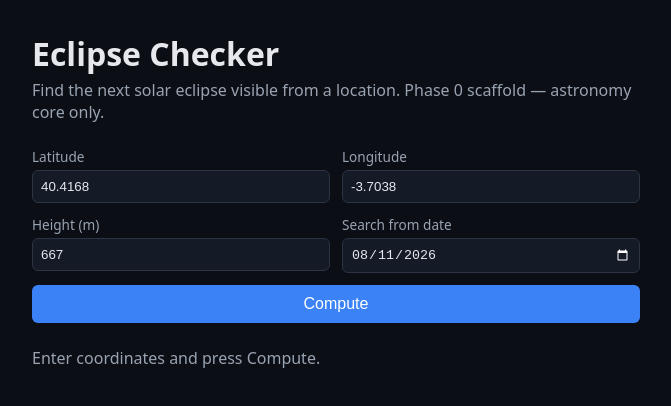
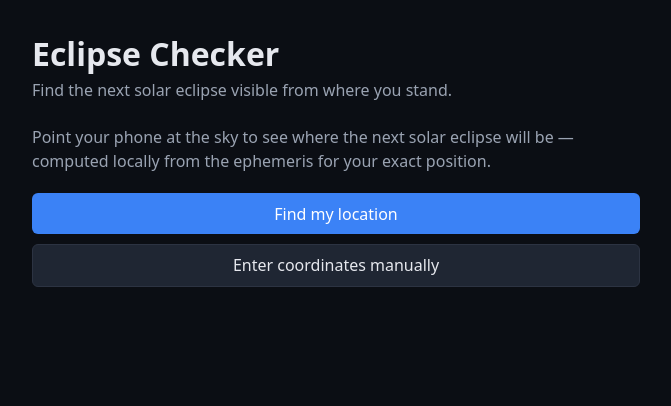
Before and after one commit to jvacek/eclipse-checker, a React (Vite) app: page / in a window 1280 px wide. Shown: the top 406 px of the page, without its empty margins (304-975 px from the left). Built offline with nearby package versions, Linux system fonts and the light colour scheme; the HTML template or start-up script is replaced by a standard one.

Commit message:
feat: wire up App state machine with locating, manual, results, and AR flow

```diff
--- a/src/App.tsx
+++ b/src/App.tsx
@@ -1,133 +1,181 @@
-import { useState } from 'react';
+import { useEffect, useState } from 'react';
 
 import { EclipseCalculator } from './astro';
-import type { EclipseView } from './astro';
+import type { EclipseView, ObserverLocation } from './astro';
+import { useHeading } from './hooks/useHeading';
+import { usePermission } from './hooks/usePermission';
+import { buildShareUrl, parseShareParams } from './lib/shareUrl';
+import {
+  createGeolocationRequestor,
+  requestDeviceOrientationPermission,
+  type GeolocationData,
+} from './sensors';
+import { ARView } from './ui/ARView';
+import { Landing } from './ui/Landing';
+import { ManualForm } from './ui/ManualForm';
+import { Results } from './ui/Results';
+import { SkyMap } from './ui/SkyMap';
+import { Status } from './ui/Status';
 
-interface FormState {
-  lat: string;
-  lon: string;
-  height: string;
-  refDate: string;
+type Phase =
+  | { kind: 'landing' }
+  | { kind: 'locating' }
+  | { kind: 'manual'; notice?: string }
+  | { kind: 'results'; view: EclipseView; accuracyMeters: number | null }
+  | { kind: 'ar'; view: EclipseView; headingAuthorized: boolean }
+  | { kind: 'error'; message: string };
+
+function computeFor(location: ObserverLocation, eclipseDate?: string): EclipseView | null {
+  const options = { refDate: new Date() };
+  return eclipseDate !== undefined
+    ? EclipseCalculator.forEclipseDate(eclipseDate, location, options)
+    : EclipseCalculator.forLocation(location, options);
 }
 
-const DEFAULT_FORM: FormState = {
-  lat: '40.4168',
-  lon: '-3.7038',
-  height: '667',
-  refDate: '2026-08-11',
+function resultFromLocation(
+  location: ObserverLocation,
+  accuracyMeters: number | null,
+  eclipseDate?: string,
+): Phase {
+  try {
+    const view = computeFor(location, eclipseDate);
+    if (view === null) {
+      return {
+        kind: 'error',
+        message: 'No solar eclipse visible from this location within the 10-year search window.',
+      };
+    }
+    return { kind: 'results', view, accuracyMeters };
+  } catch (err) {
+    return { kind: 'error', message: err instanceof Error ? err.message : String(err) };
+  }
+}
+
+function initialPhase(): Phase {
+  if (typeof window === 'undefined') {
+    return { kind: 'landing' };
+  }
+  const params = parseShareParams(window.location.search);
+  if (params === null) {
+    return { kind: 'landing' };
+  }
+  return resultFromLocation(
+    { lat: params.lat, lon: params.lon, heightMeters: params.heightMeters },
+    null,
+    params.eclipseDate,
+  );
+}
+
+const DENIAL_NOTICE: Record<string, string> = {
+  unsupported: 'Location is not available in this browser. Enter coordinates manually.',
+  'user-denied': 'Location permission was denied. Enter coordinates manually.',
+  error: 'Could not get your location. Enter coordinates manually.',
 };
 
+const geolocationRequestor = createGeolocationRequestor();
+
+function shareUrlFor(view: EclipseView): string {
+  return buildShareUrl(window.location.href, {
+    lat: view.observer.lat,
+    lon: view.observer.lon,
+    heightMeters: view.observer.heightMeters,
+    eclipseDate: view.eclipseDateIso,
+    kind: view.kind,
+  });
+}
+
 export default function App() {
-  const [form, setForm] = useState<FormState>(DEFAULT_FORM);
-  const [view, setView] = useState<EclipseView | null | undefined>(undefined);
-  const [error, setError] = useState<string | null>(null);
+  const [phase, setPhase] = useState<Phase>(initialPhase);
+  const geolocation = usePermission(geolocationRequestor);
+  const heading = useHeading();
 
-  const update = (field: keyof FormState) => (event: React.ChangeEvent<HTMLInputElement>) =>
-    setForm((prev) => ({ ...prev, [field]: event.target.value }));
+  useEffect(() => {
+    if (phase.kind === 'results') {
+      window.history.replaceState(null, '', shareUrlFor(phase.view));
+    }
+  }, [phase]);
 
-  const compute = () => {
-    setError(null);
-    try {
-      const location = {
-        lat: Number(form.lat),
-        lon: Number(form.lon),
-        heightMeters: Number(form.height),
-      };
-      if (!Number.isFinite(location.lat) || !Number.isFinite(location.lon)) {
-        setView(undefined);
-        setError('Latitude and longitude must be numbers.');
-        return;
-      }
-      const result = EclipseCalculator.forLocation(location, {
-        refDate: new Date(`${form.refDate}T00:00:00Z`),
-      });
-      setView(result);
-    } catch (err) {
-      setView(undefined);
-      setError(err instanceof Error ? err.message : String(err));
+  const locate = async () => {
+    setPhase({ kind: 'locating' });
+    const outcome = await geolocation.request();
+    if (outcome.state === 'denied') {
+      setPhase({ kind: 'manual', notice: DENIAL_NOTICE[outcome.reason] });
+      return;
     }
+    setPhase(resultFromLocation(toLocation(outcome.data), outcome.data.accuracyMeters));
+  };
+
+  const submitManual = (location: ObserverLocation) => {
+    setPhase(resultFromLocation(location, null));
+  };
+
+  // Request the iOS deviceorientation permission inside the click gesture so the
+  // compass can align as soon as AR starts, instead of waiting for a manual
+  // "recalibrate" tap.
+  const viewAr = async (view: EclipseView) => {
+    const headingAuthorized = await requestDeviceOrientationPermission(window);
+    setPhase({ kind: 'ar', view, headingAuthorized });
   };
 
   return (
     <main className="app">
       <h1>Eclipse Checker</h1>
-      <p className="subtitle">
-        Find the next solar eclipse visible from a location. Phase 0 scaffold — astronomy core only.
-      </p>
+      <p className="subtitle">Find the next solar eclipse visible from where you stand.</p>
 
-      <form
-        className="form"
-        onSubmit={(event) => {
-          event.preventDefault();
-          compute();
-        }}
-      >
-        <label>
-          Latitude
-          <input value={form.lat} onChange={update('lat')} inputMode="decimal" />
-        </label>
-        <label>
-          Longitude
-          <input value={form.lon} onChange={update('lon')} inputMode="decimal" />
-        </label>
-        <label>
-          Height (m)
-          <input value={form.height} onChange={update('height')} inputMode="decimal" />
-        </label>
-        <label>
-          Search from date
-          <input type="date" value={form.refDate} onChange={update('refDate')} />
-        </label>
-        <button type="submit">Compute</button>
-      </form>
+      {phase.kind === 'landing' && (
+        <Landing
+          locating={geolocation.pending}
+          onLocate={() => void locate()}
+          onManual={() => setPhase({ kind: 'manual' })}
+        />
+      )}
 
-      {error !== null && <p className="message error">{error}</p>}
-      {view === undefined && error === null && (
-        <p className="message">Enter coordinates and press Compute.</p>
+      {phase.kind === 'locating' && <Status message="Requesting your location…" />}
+
+      {phase.kind === 'manual' && (
+        <ManualForm notice={phase.notice} onSubmit={submitManual} busy={false} />
       )}
-      {view === null && (
-        <p className="message">
-          No solar eclipse visible from this location within the 10-year search window.
-        </p>
+
+      {phase.kind === 'error' && (
+        <>
+          <Status message={phase.message} tone="error" />
+          <ManualForm onSubmit={submitManual} busy={false} />
+        </>
       )}
-      {view !== null && view !== undefined && <ResultView view={view} />}
+
+      {phase.kind === 'results' && (
+        <div className="results-wrap">
+          <Results
+            view={phase.view}
+            shareUrl={shareUrlFor(phase.view)}
+            locationAccuracyMeters={phase.accuracyMeters}
+            onRestart={() => {
+              window.history.replaceState(null, '', window.location.pathname);
+              setPhase({ kind: 'landing' });
+            }}
+            onViewAr={() => void viewAr(phase.view)}
+          />
+          <SkyMap view={phase.view} headingDeg={heading.headingDeg} />
+        </div>
+      )}
+
+      {phase.kind === 'ar' && (
+        <ARView
+          view={phase.view}
+          headingAuthorized={phase.headingAuthorized}
+          onExit={() => {
+            setPhase({ kind: 'results', view: phase.view, accuracyMeters: null });
+          }}
+        />
+      )}
     </main>
   );
 }
 
-function ResultView({ view }: { view: EclipseView }) {
-  return (
-    <section className="results">
-      <h2>
-        {view.kind} eclipse — {view.eclipseDateIso} ({view.timezone})
-      </h2>
-      <dl>
-        <dt>Peak</dt>
-        <dd>
-          {view.times.peak.localTime} local ({view.daysUntil} day(s) after search start)
-        </dd>
-        <dt>Begin / End</dt>
-        <dd>
-          {view.times.begin.localTime} – {view.times.end.localTime}
-        </dd>
-        <dt>Magnitude</dt>
-        <dd>{view.magnitude.toFixed(4)} of solar diameter</dd>
-        <dt>Obscuration</dt>
-        <dd>{Math.round(view.obscuration * 1000) / 10}% of solar area</dd>
-        {view.totalitySeconds !== null && (
-          <>
-            <dt>Totality</dt>
-            <dd>{Math.round(view.totalitySeconds)} s</dd>
-          </>
-        )}
-        <dt>Sun at peak</dt>
-        <dd>
-          altitude {view.sunAltitudePeakDeg.toFixed(1)}°, azimuth{' '}
-          {view.sunAzimuthPeakDeg.toFixed(1)}°
-        </dd>
-        <dt>Moon position angle</dt>
-        <dd>{view.moonPositionAngleDeg.toFixed(1)}°</dd>
-      </dl>
-    </section>
-  );
+function toLocation(data: GeolocationData): ObserverLocation {
+  return {
+    lat: data.lat,
+    lon: data.lon,
+    heightMeters: data.altitudeMeters ?? 0,
+  };
 }
--- a/src/index.css
+++ b/src/index.css
@@ -29,6 +29,55 @@ h1 {
 .subtitle {
   margin: 0 0 1.5rem;
   color: #9aa3b2;
+}
+
+button {
+  font: inherit;
+}
+
+button.primary,
+button.secondary,
+button.link {
+  padding: 0.6rem 1rem;
+  border-radius: 6px;
+  border: none;
+  cursor: pointer;
+}
+
+button.primary {
+  background: #3b82f6;
+  color: #fff;
+  font-size: 1rem;
+}
+
+button.primary:disabled,
+button.secondary:disabled {
+  opacity: 0.55;
+  cursor: default;
+}
+
+button.secondary {
+  background: #1f2633;
+  color: #e6e8ee;
+  border: 1px solid #2c3342;
+}
+
+button.link {
+  background: none;
+  color: #3b82f6;
+  padding: 0.25rem;
+}
+
+.landing-lead {
+  color: #9aa3b2;
+  line-height: 1.5;
+}
+
+.landing-actions {
+  display: flex;
+  flex-direction: column;
+  gap: 0.6rem;
+  margin-top: 1.25rem;
 }
 
 .form {
@@ -65,6 +114,18 @@ h1 {
   cursor: pointer;
 }
 
+.form button:disabled {
+  opacity: 0.55;
+  cursor: default;
+}
+
+.form-notice {
+  grid-column: 1 / -1;
+  margin: 0;
+  color: #fbbf24;
+  font-size: 0.9rem;
+}
+
 .message {
   color: #9aa3b2;
 }
@@ -73,11 +134,24 @@ h1 {
   color: #f87171;
 }
 
+.results-wrap {
+  display: flex;
+  flex-direction: column;
+  gap: 1.25rem;
+}
+
 .results {
   border: 1px solid #2c3342;
   border-radius: 8px;
   padding: 1rem 1.25rem;
   background: #10141d;
+}
+
+.results-head {
+  display: flex;
+  justify-content: space-between;
+  align-items: baseline;
+  gap: 1rem;
 }
 
 .results h2 {
@@ -99,3 +173,147 @@ h1 {
 .results dd {
   margin: 0;
 }
+
+.results .primary {
+  margin-top: 1rem;
+}
+
+.location-note {
+  margin: 0.75rem 0 0;
+  color: #6b7280;
+  font-size: 0.85rem;
+}
+
+.sky-map {
+  border: 1px solid #2c3342;
+  border-radius: 8px;
+  background: #10141d;
+  max-width: 100%;
+}
+
+.ar-view {
+  position: fixed;
+  inset: 0;
+  z-index: 40;
+  overflow: hidden;
+  background: transparent;
+}
+
+.ar-video,
+.ar-stage,
+.ar-canvas {
+  position: absolute;
+  inset: 0;
+  width: 100%;
+  height: 100%;
+  object-fit: cover;
+}
+
+.ar-canvas {
+  pointer-events: none;
+  background: #000;
+}
+
+.ar-status {
+  position: absolute;
+  top: 1rem;
+  left: 50%;
+  transform: translateX(-50%);
+  color: #fff;
+  background: rgba(0, 0, 0, 0.55);
+  padding: 0.5rem 0.9rem;
+  border-radius: 999px;
+  font-size: 0.9rem;
+}
+
+.ar-error {
+  position: absolute;
+  inset: 0;
+  display: flex;
+  align-items: center;
+  justify-content: center;
+  padding: 2rem;
+  color: #f87171;
+  background: rgba(0, 0, 0, 0.7);
+  text-align: center;
+}
+
+.ar-compass {
+  position: absolute;
+  top: 3.5rem;
+  left: 50%;
+  transform: translateX(-50%);
+  display: inline-flex;
+  align-items: center;
+  gap: 0.5rem;
+  margin: 0;
+  color: #ffd9a0;
+  background: rgba(0, 0, 0, 0.55);
+  padding: 0.45rem 0.9rem;
+  border-radius: 999px;
+  font-size: 0.85rem;
+  white-space: nowrap;
+}
+
+.ar-compass[data-state='aligned'] {
+  color: #a7f3d0;
+}
+
+.ar-compass[data-state='denied'] {
+  color: #fca5a5;
+}
+
+.ar-compass::before {
+  content: '';
+  width: 0.6rem;
+  height: 0.6rem;
+  border-radius: 50%;
+  background: #fbbf24;
+}
+
+.ar-compass[data-state='aligned']::before {
+  background: #34d399;
+}
+
+.ar-compass[data-state='denied']::before {
+  background: #f87171;
+}
+
+.ar-compass[data-state='requesting']::before,
+.ar-compass[data-state='waiting']::before {
+  background: transparent;
+  border: 2px solid rgba(255, 255, 255, 0.35);
+  border-top-color: #fbbf24;
+  animation: ar-spin 0.9s linear infinite;
+}
+
+@keyframes ar-spin {
+  to {
+    transform: rotate(360deg);
+  }
+}
+
+.ar-safety {
+  position: absolute;
+  left: 1rem;
+  right: 1rem;
+  bottom: 1rem;
+  display: flex;
+  flex-wrap: wrap;
+  align-items: center;
+  gap: 0.75rem;
+  padding: 0.75rem 1rem;
+  border-radius: 8px;
+  background: rgba(8, 10, 14, 0.82);
+  color: #ffd9a0;
+  font-size: 0.85rem;
+}
+
+.ar-safety p {
+  margin: 0;
+  flex: 1 1 16rem;
+}
+
+.ar-safety button.secondary {
+  margin-left: auto;
+}
```
